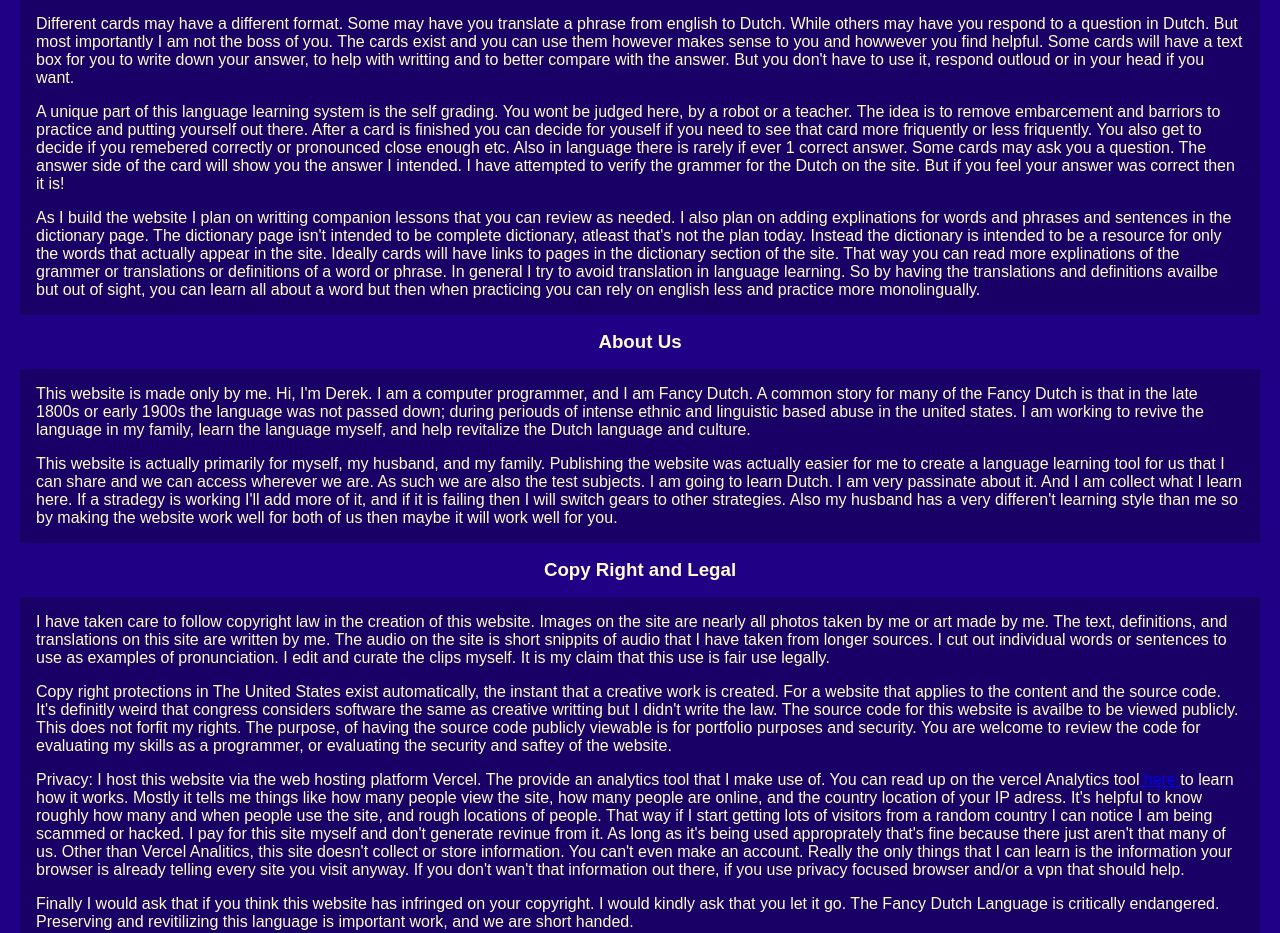
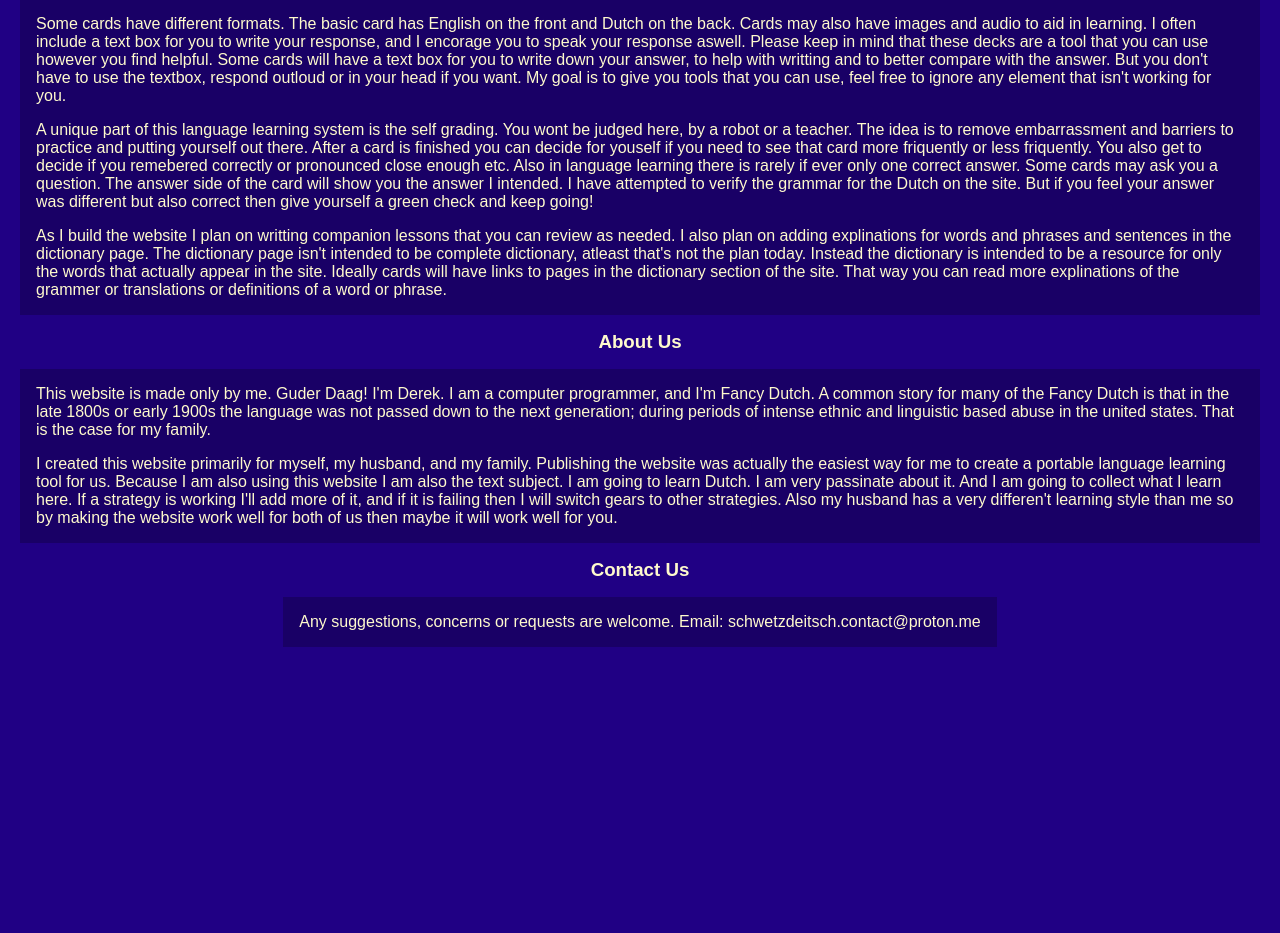
Before and after one commit to Derek-1f913/learnDeitsch, a React (Vite) app: page / in a window 1280 px wide. Shown: the part 1019-1952 px from the top of the page. After the commit the page ends 1686 px from the top, so only its background shows below. Built offline with nearby package versions, Linux system fonts and the light colour scheme.

Commit message:
cleaned up the about us page before publishing the update

```diff
--- a/src/Pages/AboutUs.jsx
+++ b/src/Pages/AboutUs.jsx
@@ -4,8 +4,8 @@ function AboutUs() {
     <main className="aboutUsBody">
         <img className="profilePic" src="https://n19huqbctshx4yio.public.blob.vercel-storage.com/images/greetings/afternoon-V17aAtEqiGtoBZfVLl05tWfscHRh04.jpg"></img>
         <section className="english">
-          <p>Welcome to SchwetzDeitsch.org This website is a labor of love and a gift to my community. The goal is for this website to become a much needed resource for learning Dutch, ie Pennsyilvania Dutch, ie Deitsch.</p>
-          <p>This website is a companion tool that is best used together with as many resources you can get for learning Dutch. I will add as much to the website as I can but in general there are better explinations of grammer and definitions of words available in print and on the internet than you will find here.</p>
+          <p>Welcome to SchwetzDeitsch.org This website is a labor of love, and a gift to my community. The goal of this site is to become a much needed resource for learning Dutch, ie Pennsylvania Dutch, ie Deitsch.</p>
+          <p>This website is a companion tool that is best used in conjunction with as many resources you can get for learning Dutch. I will add as much to the website as I can but in general there are better explinations of grammar and definitions available in print and on the internet than you will find here.</p>
           <p>This site will be most helpful for practicing, refershing, expanding, and solidifying the concepts you are also learning elsewhere.</p>
         </section>
         <h3 className="english">Recomended learning recourses</h3>
@@ -63,8 +63,9 @@ function AboutUs() {
           <p>
             To start you can click on the practice button in the navigation bar.
             There you will find a list of flashcard decks that I have made.
-            You can click on multiple decks you want to practice and then click start.
-            You will then be presented with a prompt flash card.
+            When you click on a deck it will highlight.
+            Click on the decks that you want to practice and click start.
+            You will then be presented with a prompt side of a flash card.
             When you are ready you can click flip and you will see the answer side of the flash card.
             You can then score yourself and a new card will appear.
             Behind the scenes the score increases or decreases the rate that the same card will reappear.
@@ -72,25 +73,26 @@ function AboutUs() {
             You can restart and pick new decks anytime you want, and come back for quick practices with no time commitment.
           </p>
           <p>
-            Different cards may have a different format.
-            Some may have you translate a phrase from english to Dutch.
-            While others may have you respond to a question in Dutch.
-            But most importantly I am not the boss of you.
-            The cards exist and you can use them however makes sense to you and howwever you find helpful.
+            Some cards have different formats.
+            The basic card has English on the front and Dutch on the back.
+            Cards may also have images and audio to aid in learning.
+            I often include a text box for you to write your response, and I encorage you to speak your response aswell.
+            Please keep in mind that these decks are a tool that you can use however you find helpful.
             Some cards will have a text box for you to write down your answer, to help with writting and to better compare with the answer.
-            But you don't have to use it, respond outloud or in your head if you want.
+            But you don't have to use the textbox, respond outloud or in your head if you want.
+            My goal is to give you tools that you can use, feel free to ignore any element that isn't working for you.
           </p>
           <p>
             A unique part of this language learning system is the self grading.
             You wont be judged here, by a robot or a teacher.
-            The idea is to remove embarcement and barriors to practice and putting yourself out there.
+            The idea is to remove embarrassment and barriers to practice and putting yourself out there.
             After a card is finished you can decide for youself if you need to see that card more friquently or less friquently.
             You also get to decide if you remebered correctly or pronounced close enough etc.
-            Also in language there is rarely if ever 1 correct answer.
+            Also in language learning there is rarely if ever only one correct answer.
             Some cards may ask you a question.
             The answer side of the card will show you the answer I intended.
-            I have attempted to verify the grammer for the Dutch on the site.
-            But if you feel your answer was correct then it is!
+            I have attempted to verify the grammar for the Dutch on the site.
+            But if you feel your answer was different but also correct then give yourself a green check and keep going!
             </p>
             <p>
               As I build the website I plan on writting companion lessons that you can review as needed.
@@ -99,68 +101,26 @@ function AboutUs() {
               Instead the dictionary is intended to be a resource for only the words that actually appear in the site.
               Ideally cards will have links to pages in the dictionary section of the site.
               That way you can read more explinations of the grammer or translations or definitions of a word or phrase.
-              In general I try to avoid translation in language learning.
-              So by having the translations and definitions availbe but out of sight, you can learn all about a word but then when practicing you can rely on english less and practice more monolingually.
             </p>
         </section>
         <h3>About Us</h3>
         <section>
           <p>
             This website is made only by me.
-            Hi, I'm Derek. I am a computer programmer, and I am Fancy Dutch.
-            A common story for many of the Fancy Dutch is that in the late 1800s or early 1900s the language was not passed down;
-            during periouds of intense ethnic and linguistic based abuse in the united states.
-            I am working to revive the language in my family, learn the language myself, and help revitalize the Dutch language and culture.
+            Guder Daag! I'm Derek. I am a computer programmer, and I'm Fancy Dutch.
+            A common story for many of the Fancy Dutch is that in the late 1800s or early 1900s the language was not passed down to the next generation;
+            during periods of intense ethnic and linguistic based abuse in the united states.
+            That is the case for my family.
           </p>
           <p>
-            This website is actually primarily for myself, my husband, and my family.
-            Publishing the website was actually easier for me to create a language learning tool for us that I can share and we can access wherever we are.
-            As such we are also the test subjects.
+            I created this website primarily for myself, my husband, and my family.
+            Publishing the website was actually the easiest way for me to create a portable language learning tool for us.
+            Because I am also using this website I am also the text subject.
             I am going to learn Dutch.
             I am very passinate about it.
-            And I am collect what I learn here.
-            If a stradegy is working I'll add more of it, and if it is failing then I will switch gears to other strategies.
+            And I am going to collect what I learn here.
+            If a strategy is working I'll add more of it, and if it is failing then I will switch gears to other strategies.
             Also my husband has a very differen't learning style than me so by making the website work well for both of us then maybe it will work well for you.
-          </p>
-        </section>
-        <h3>Copy Right and Legal</h3>
-        <section>
-          <p>
-            I have taken care to follow copyright law in the creation of this website.
-            Images on the site are nearly all photos taken by me or art made by me. The text, definitions, and translations on this site are written by me.
-            The audio on the site is short snippits of audio that I have taken from longer sources.
-            I cut out individual words or sentences to use as examples of pronunciation.
-            I edit and curate the clips myself.
-            It is my claim that this use is fair use legally.
-          </p>
-          <p>
-            Copy right protections in The United States exist automatically, the instant that a creative work is created.
-            For a website that applies to the content and the source code.
-            It's definitly weird that congress considers software the same as creative writting but I didn't write the law.
-            The source code for this website is availbe to be viewed publicly. This does not forfit my rights.
-            The purpose, of having the source code publicly viewable is for portfolio purposes and security.
-            You are welcome to review the code for evaluating my skills as a programmer, or evaluating the security and saftey of the website.
-          </p>
-          <p>
-            Privacy: I host this website via the web hosting platform Vercel.
-            The provide an analytics tool that I make use of.
-            You can read up on the vercel Analytics tool
-            <a href="https://vercel.com/docs/analytics"> here </a>
-            to learn how it works.
-            Mostly it tells me things like how many people view the site, how many people are online, and the country location of your IP adress.
-            It's helpful to know roughly how many and when people use the site, and rough locations of people.
-            That way if I start getting lots of visitors from a random country I can notice I am being scammed or hacked.
-            I pay for this site myself and don't generate revinue from it.
-            As long as it's being used approprately that's fine because there just aren't that many of us.
-            Other than Vercel Analitics, this site doesn't collect or store information. You can't even make an account.
-            Really the only things that I can learn is the information your browser is already telling every site you visit anyway.
-            If you don't wan't that information out there, if you use privacy focused browser and/or a vpn that should help.
-          </p>
-          <p>
-            Finally I would ask that if you think this website has infringed on your copyright.
-            I would kindly ask that you let it go.
-            The Fancy Dutch Language is critically endangered.
-            Preserving and revitilizing this language is important work, and we are short handed.
           </p>
         </section>
         <h3>Contact Us</h3>
```
